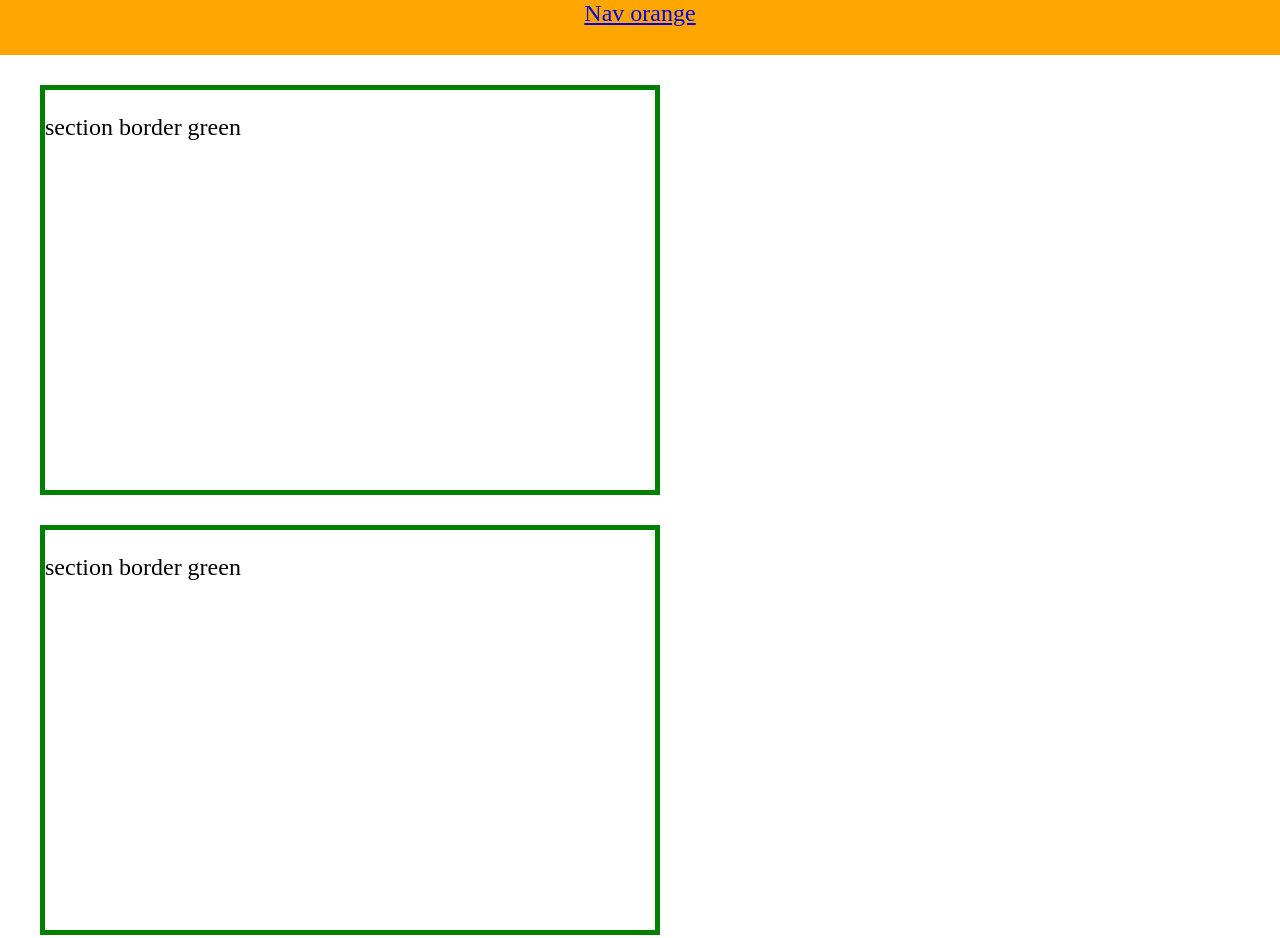
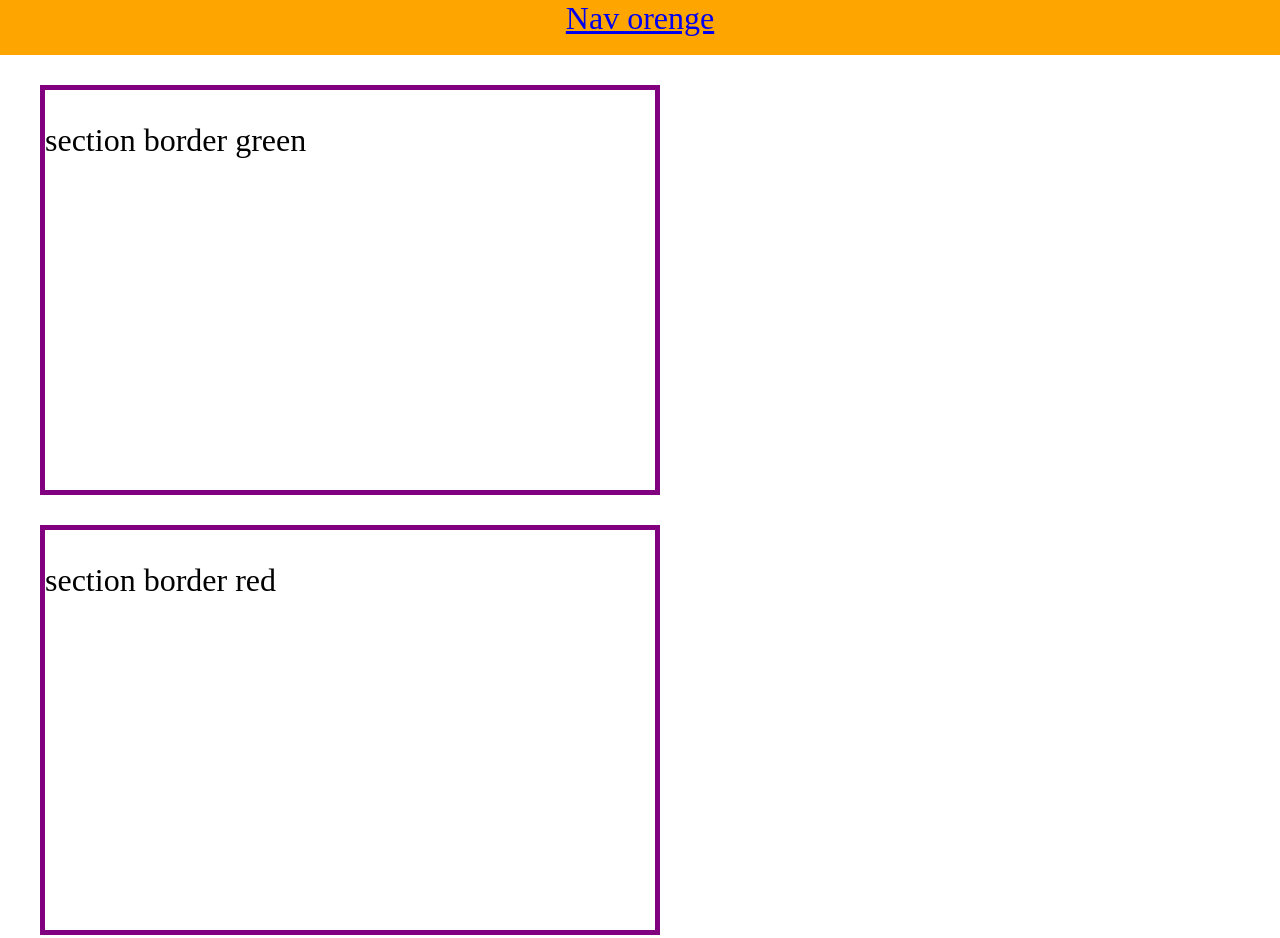
Before and after one commit to JonasFortes12/Aulas_Web, a plain HTML site: page Prova 1b/index.html in a window 1280 px wide. Shown: the top 938 px of the page. Drawn offline with Linux system fonts and the light colour scheme.

Commit message:
atualizando

```diff
--- a/Prova 1b/index.html
+++ b/Prova 1b/index.html
@@ -8,7 +8,7 @@
 
 <body>
     <nav>
-        <a href="#">Nav orange</a>
+        <a href="#">Nav orenge</a>
     </nav>
 
     <section id="sec1">
@@ -16,7 +16,7 @@
     </section>
 
     <section id="sec2">
-        <p>section border green</p>
+        <p>section border red</p>
     </section>
 
     <footer>
--- a/Prova 1b/style.css
+++ b/Prova 1b/style.css
@@ -1,5 +1,5 @@
 body{
-    font-size: 1.5em;
+    font-size: 2em;
     margin: 0;
 }
 nav{
@@ -17,7 +17,7 @@ section#sec1, #sec2{
     display: inline-block;
     margin-top: 30px;
     margin-left: 40px;
-    border: 5px solid green;
+    border: 5px solid purple;
     width: 610px;
     height: 400px;
 }
```
Also changed, not shown: Prova 1b/index2.html (added, +29 -0 lines), Prova 1b/novo.html (added), 1 other file.
